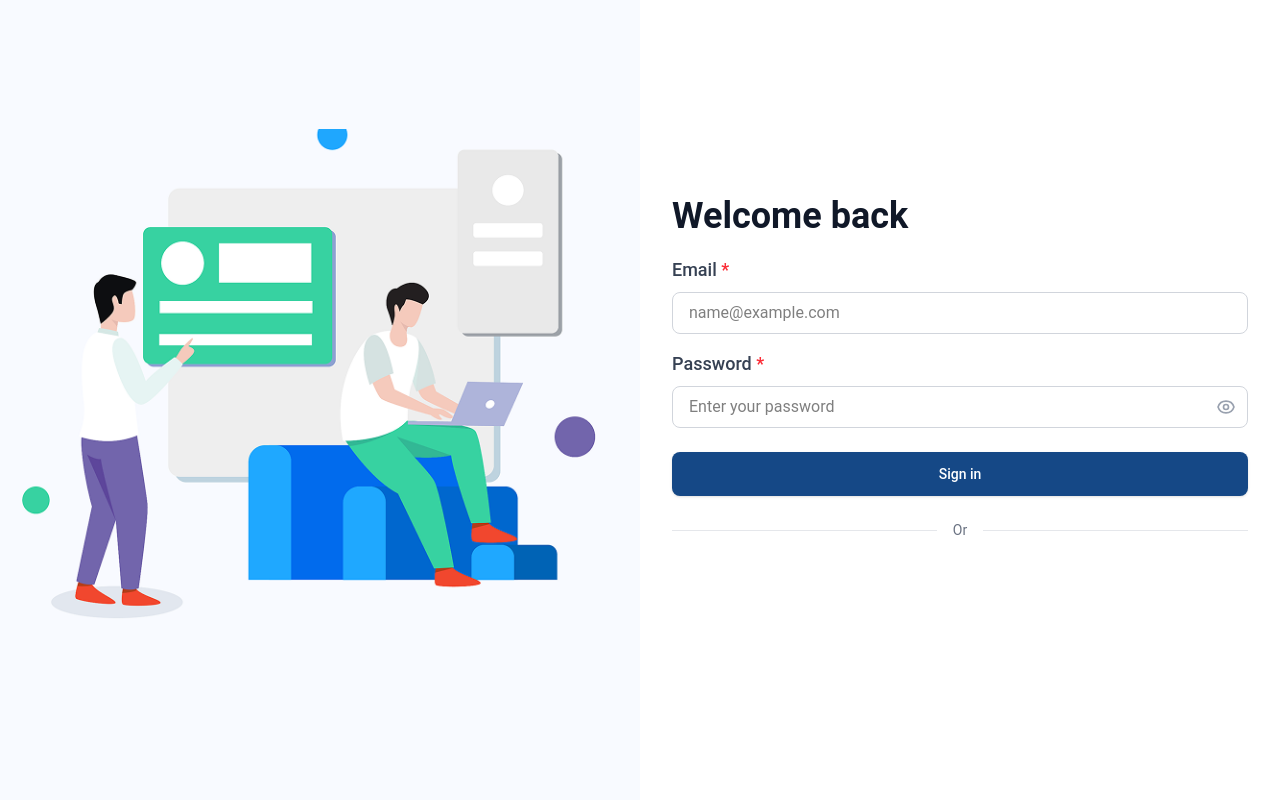
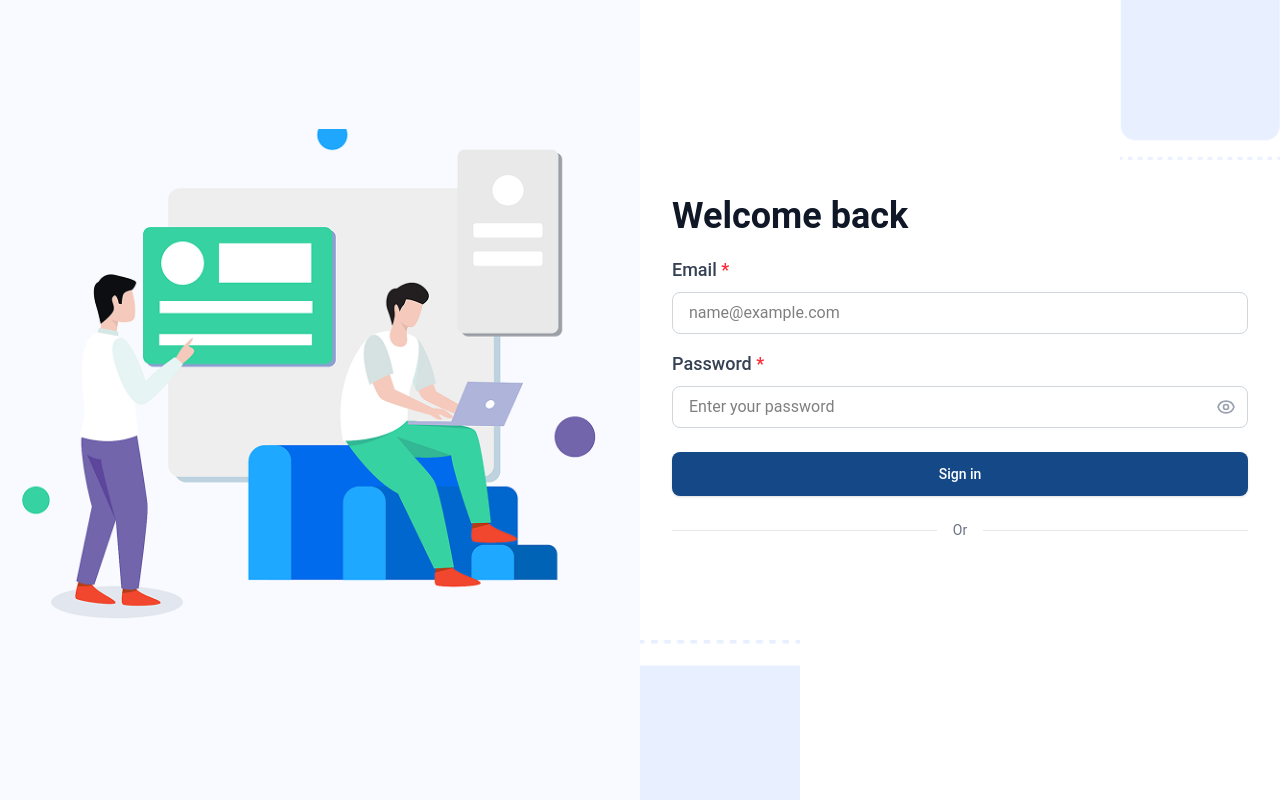
Before and after one commit to IsnuMdr/todo-app, a React (Vite) app: page /login in a window 1280 px wide. Built offline with nearby package versions, Linux system fonts and the light colour scheme.

Commit message:
feat: enhance LoginPage layout with decorative float elements and add new images

```diff
--- a/src/pages/LoginPage.tsx
+++ b/src/pages/LoginPage.tsx
@@ -91,7 +91,6 @@ const LoginPage = () => {
 
   return (
     <div className="min-h-screen flex">
-      {/* Left Side - Illustration Only */}
       <div className="hidden lg:flex lg:w-1/2 bg-[#F8FAFF] items-center justify-center">
         <div className="w-full max-w-4xl">
           <img
@@ -103,8 +102,27 @@ const LoginPage = () => {
       </div>
 
       {/* Right Side - Form Section */}
-      <div className="w-full lg:w-1/2 flex items-center justify-center p-8 bg-white">
-        <div className="w-full max-w-xl">
+      <div className="w-full lg:w-1/2 flex items-center justify-center p-8 bg-white relative overflow-hidden">
+        {/* Top Right Float */}
+        <div className="absolute top-0 right-0 w-32 h-32 lg:w-40 lg:h-40 pointer-events-none">
+          <img
+            src="./float-element.png"
+            alt=""
+            className="w-full h-full object-cover"
+          />
+        </div>
+
+        {/* Bottom Left Float */}
+        <div className="absolute bottom-0 left-0 w-32 h-32 lg:w-40 lg:h-40 pointer-events-none">
+          <img
+            src="./float-element-left.png"
+            alt=""
+            className="w-full h-full object-cover"
+          />
+        </div>
+
+        {/* Form Content */}
+        <div className="w-full max-w-xl relative z-10">
           {showNotification.message && (
             <Alert
               className="mb-3"
```
Also changed, not shown: public/float-element-left.png (added), public/float-element.png (added).
